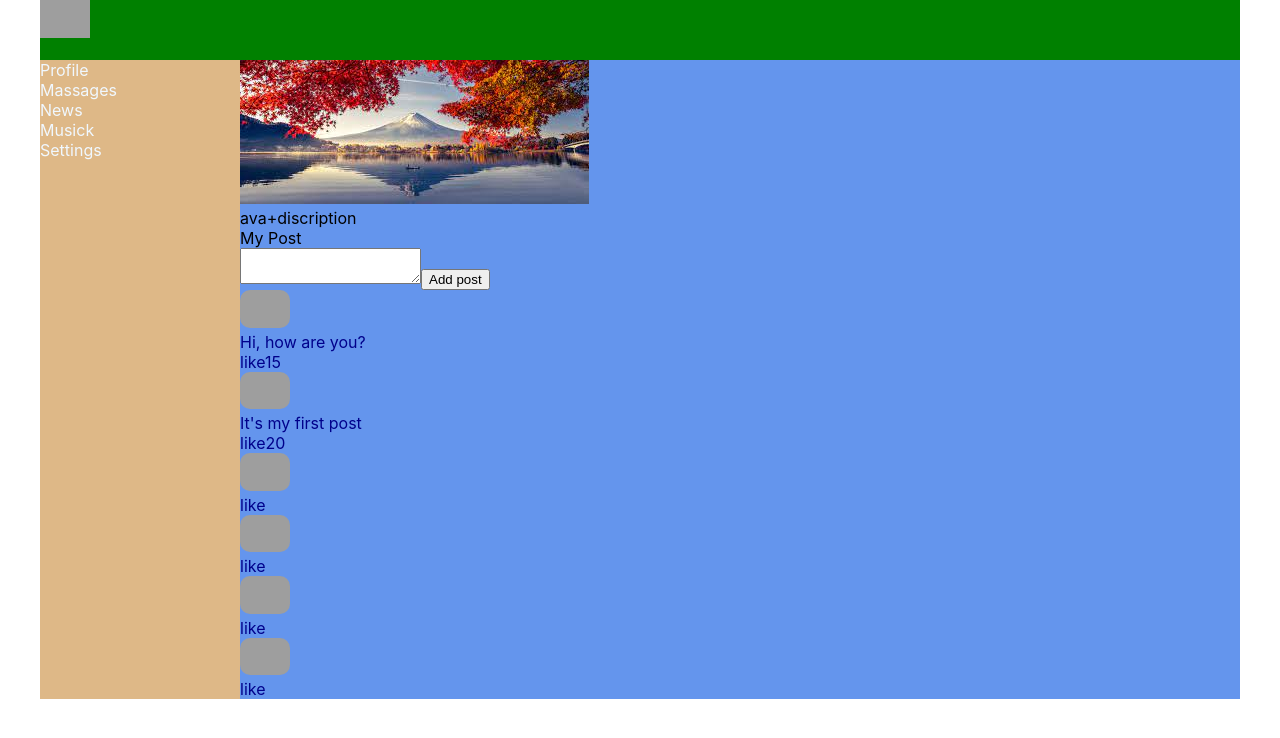
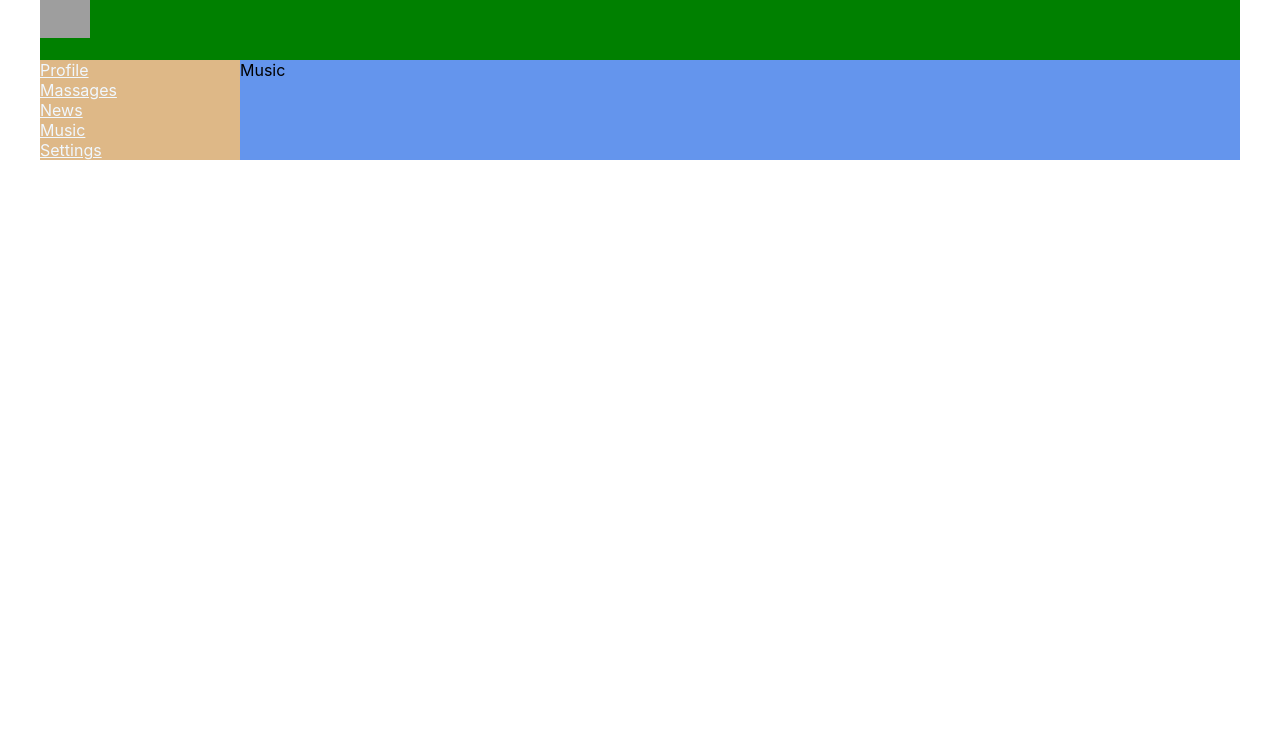
Before and after one commit to Sergey-Chobaniuk/frstprojekt, a React (Create React App) app: page /music in a window 1280 px wide. Shown: the top 738 px of the page. Built offline with nearby package versions, Linux system fonts and the light colour scheme; grey boxes are pictures that could not be loaded.

Commit message:
learn 19 react-router-dom 4.3.1

```diff
--- a/package.json
+++ b/package.json
@@ -8,6 +8,7 @@
     "@testing-library/user-event": "^13.5.0",
     "react": "^17.0.2",
     "react-dom": "^17.0.2",
+    "react-router-dom": "^4.3.1",
     "react-scripts": "5.0.0",
     "web-vitals": "^2.1.4"
   },
--- a/src/App.js
+++ b/src/App.js
@@ -5,20 +5,26 @@
 import Navbar from "./components/Navbar/Navbar";
 import Dialogs from "./components/Dialogs/Dialogs";
 import Profile from "./components/Profile/Profile";
+import Music from "./components/Music/Music";
+import {BrowserRouter, Route} from "react-router-dom";
+import News from "./components/News/News";
+import Settings from "./components/Settings/Settings";
 
-const App = () => {
+const App = (props) => {
   return (
-      <div className={'app-wrapper'}>
-          <Header />
-          <Navbar />
-          <div className={'app-wrapper-content'}>
-               <Profile />
-              {/*<Dialogs />*/}
+    <BrowserRouter>
+      <div className='app-wrapper'>
+          <Header/>
+          <Navbar/>
+          <div class='app-wrapper-content'>
+              <Route path='/dialogs' component={Dialogs}/>
+              <Route path='/profile' component={Profile}/>
+              <Route path='/music' component={Music}/>
+              <Route path='/news' component={News}/>
+              <Route path='/settings' component={Settings}/>
           </div>
       </div>
+  </BrowserRouter>
   );
 }
-
-
-
 export default App;
--- a/src/components/Dialogs/Dialogs.jsx
+++ b/src/components/Dialogs/Dialogs.jsx
@@ -2,7 +2,7 @@
 import s from './Dialogs.module.css';
 const Dialogs =() => {
     return <div>
-
+        <a>Dialogs</a>
     </div>
 }
 export default Dialogs;
--- /dev/null
+++ b/src/components/Music/Music.jsx
@@ -0,0 +1,8 @@
+import React from "react";
+import s from './Music.module.css';
+const Music =() => {
+    return <div>
+        <a>Music</a>
+    </div>
+}
+export default Music;
--- a/src/components/Navbar/Navbar.jsx
+++ b/src/components/Navbar/Navbar.jsx
@@ -3,19 +3,19 @@
 const Navbar = () =>{
     return <nav className={n.nav}>
         <div>
-            <a>Profile</a>
+            <a href={'/profile'}>Profile</a>
         </div>
         <div>
-            <a>Massages</a>
+            <a href={'/dialogs'}>Massages</a>
         </div>
         <div>
-            <a>News</a>
+            <a href={'/news'}>News</a>
         </div>
         <div>
-            <a>Musick</a>
+            <a href={'/music'}>Music</a>
         </div>
         <div>
-            <a>Settings</a>
+            <a href={'/settings'}>Settings</a>
         </div>
     </nav>
 }
--- /dev/null
+++ b/src/components/News/News.jsx
@@ -0,0 +1,8 @@
+import React from "react";
+import s from './News.module.css';
+const News =() => {
+    return <div>
+        <a>News</a>
+    </div>
+}
+export default News;
--- /dev/null
+++ b/src/components/Settings/Settings.jsx
@@ -0,0 +1,8 @@
+import React from "react";
+import s from './Settings.module.css';
+const Settings =() => {
+    return <div>
+        <a>Settings</a>
+    </div>
+}
+export default Settings;
```
Also changed, not shown: src/components/Music/Music.module.css (added), src/components/News/News.module.css (added), src/components/Settings/Settings.module.css (added), 1 other file (tests, documents, lock files or other folders).
